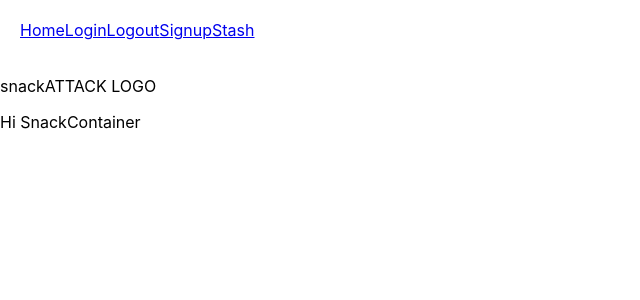
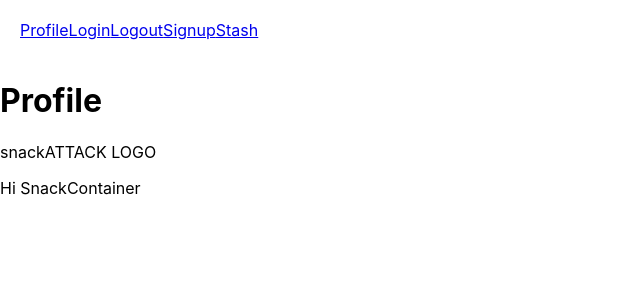
Before and after one commit to luistjr/snackattack-frontend, a React (Create React App) app: page /Profile in a window 1280 px wide. Shown: the top 300 px of the page, without its empty margins (0-640 px from the left). Built offline with nearby package versions, Linux system fonts and the light colour scheme.

Commit message:
Add profile

```diff
--- a/src/components/App.js
+++ b/src/components/App.js
@@ -1,9 +1,12 @@
 import React, { useEffect } from 'react';
+import { Route, Switch } from 'react-router-dom';
 import '../App.css';
 import Header from './Header';
 import Navbar from './NavBar';
 import SnackContainer from './SnackContainer';
-
+import LoginForm from './LoginForm';
+import SignUpForm from './SignUpForm';
+import Profile from './Profile';
 
 function App() {
 
@@ -16,8 +19,19 @@ function App() {
   // }, [])
 
   return (
-    <div>
+    <div className="App">
         <Navbar />
+        <Switch>
+          <Route path="/Login">
+            <LoginForm />
+          </Route>
+          <Route path="/New">
+            <SignUpForm />
+          </Route>
+          <Route path="/Profile">
+            <Profile />
+          </Route>
+        </Switch>
         <Header />
         <SnackContainer />
     </div>
--- a/src/components/NavBar.js
+++ b/src/components/NavBar.js
@@ -7,10 +7,10 @@ function NavBar() {
 
   return (
       <nav class="NavBar">
-          <Link to="/" exact className="button">Home</Link>
+          <Link to="/Profile" exact className="button">Profile</Link>
           <Link to="/Login" exact className="button">Login</Link>
           <Link to="/Logout" exact className="button">Logout</Link>
-          <Link to="/Signup" exact className="button">Signup</Link>
+          <Link to="/New" exact className="button">Signup</Link>
           <Link to="/Stash" exact className="button">Stash</Link>
       </nav>
   );
--- /dev/null
+++ b/src/components/Profile.js
@@ -0,0 +1,12 @@
+import React from 'react';
+
+function Profile() {
+
+    return (
+       <div>
+           <h1>Profile</h1>
+       </div>
+    )
+}
+
+export default Profile;
```
